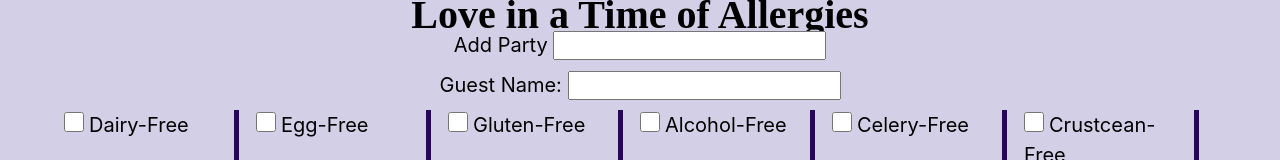
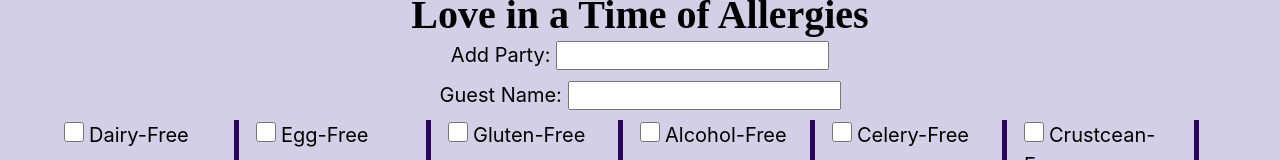
Before and after one commit to LoveInATimeOfAllergies/loveInATimeOfAllergies, a React (Create React App) app: page / in a window 1280 px wide. Shown: the top 160 px of the page. Built offline with nearby package versions, Linux system fonts and the light colour scheme; no server answers; the database is empty; a web font is replaced by a local one.

Commit message:
styling for party entry

```diff
--- a/src/components/PartyForm.css
+++ b/src/components/PartyForm.css
@@ -0,0 +1,12 @@
+/* Added class of partyForm */
+.partyForm {
+  margin: 10px 0;
+}
+.partyForm input {
+  /* capitalizes on input, database is lowercase. Doesn't seen to have errors */
+  text-transform: capitalize;
+}
+
+/* .partyForm {
+  border: 2px black solid;
+} */
--- a/src/components/PartyForm.js
+++ b/src/components/PartyForm.js
@@ -6,9 +6,8 @@ const PartyForm = ({ partyInput, setPartyInput }) => {
   };
 
   return (
-    <form action="submit">
-      <label htmlFor="newParty">Add Party </label>
-      {/* CSS text-transform: capitalize? */}
+    <form action="submit" className="partyForm">
+      <label htmlFor="newParty">Add Party: </label>
       <input
         type="text"
         id="party"
```
